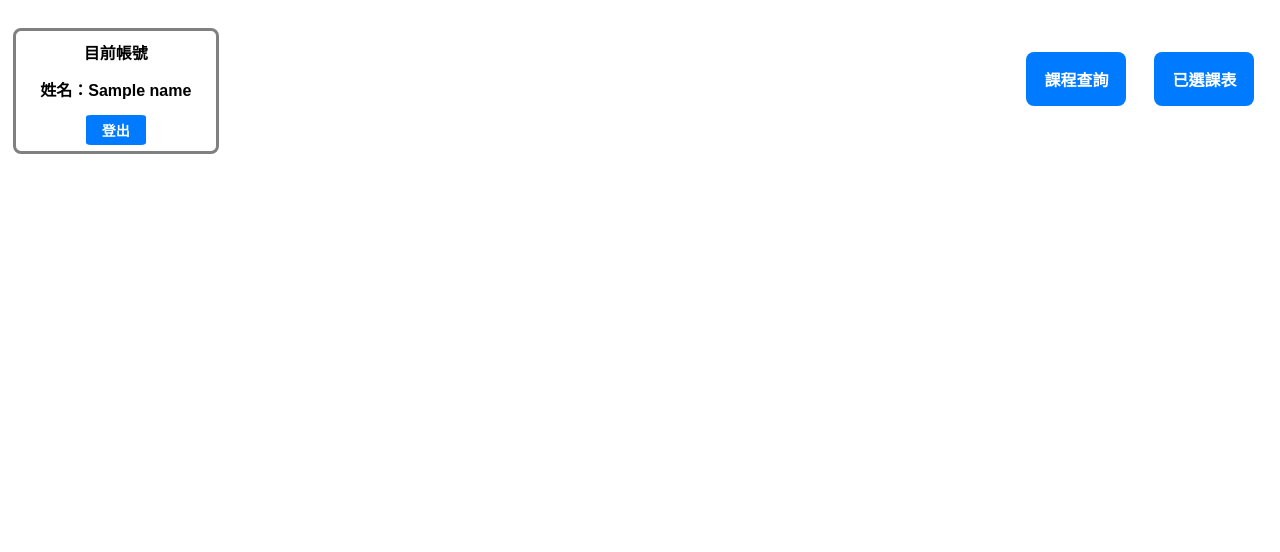
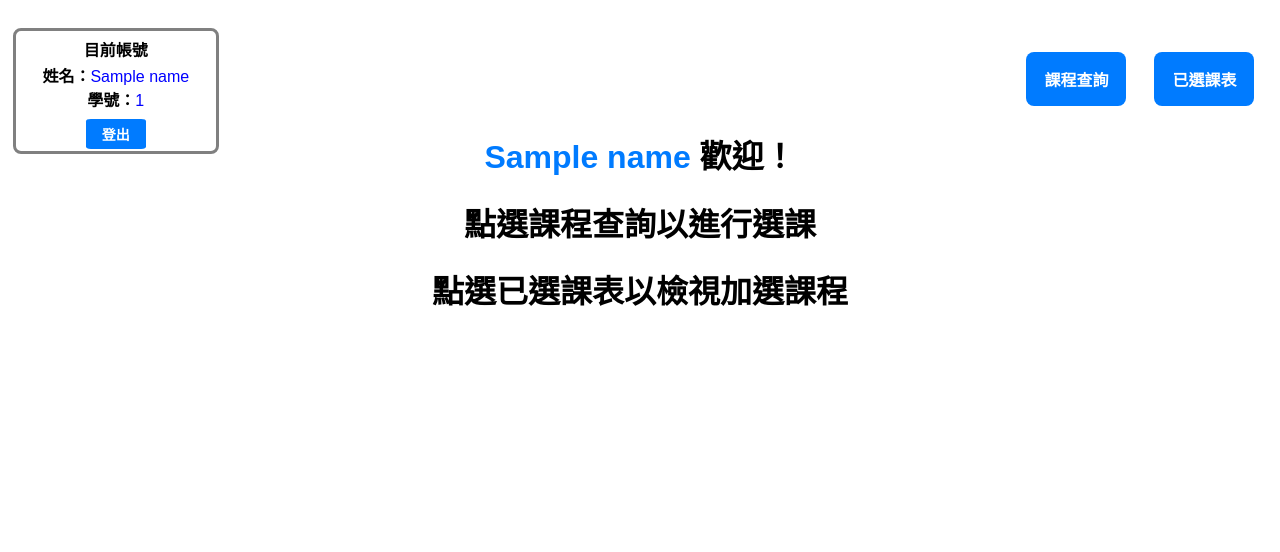
Before and after one commit to Fonzzznkk/D1149665, a Django app: template software/mysite/myapp/templates/myapp/homepage.html in a window 1280 px wide. Shown: the part 100-652 px from the top of the page. Run offline with Django 5.2, Linux system fonts and the light colour scheme; the template is opened without the code that fills it: most values are stand-ins (such as "Sample title", 1, 10 or a date in 2020); some libraries are stand-ins or nearby versions.

Commit message:
update home page

```diff
--- a/software/mysite/myapp/templates/myapp/homepage.html
+++ b/software/mysite/myapp/templates/myapp/homepage.html
@@ -59,17 +59,12 @@
             color: white;
             justify-content: center;
         }
-        /*頁中*/
-        .container {
-            display: flex;
-            margin-top: 10px;
-        }
         /*帳號資訊*/
         .account {
             position: absolute;
-            border: solid gray;
             top: 16%;
             left: 1%;
+            border: solid gray;
             border-collapse: collapse;
             border-radius: 8px;
             width: 200px;
@@ -77,23 +72,32 @@
             text-align: center;
         }
         .account p {
+            position: relative;
+            top: 3%;
             font-weight: bold;
-            line-height: 14px;
+            line-height: 0;
         }
-        .account .logout {
-            position: absolute;
-            top: 70%;
+        .account span {
+            color: blue;
+        }
+        /*登出*/
+        .logout {
+            position: relative;
+            top: 7%;
             left: 35%;
             color: white;
             font-size: 14px;
             font-weight: bold;
             background-color: #007bff;
             width: 50px;
+            padding: 5px;
             border-radius: 8%;
-            padding: 5px;
+            transition: 0.3s;
             cursor: pointer;
         }
-        /*按鈕*/
+        .logout:hover {
+            background-color: #0056b3;
+        }
         .button {
             position: absolute;
             top: 19%;
@@ -120,6 +124,14 @@
         .search {
             right: 12%;
         }
+        .hint {
+            position: relative;
+            top: 110px;
+            text-align: center;
+        }
+        .hint span {
+            color:#007bff;
+        }
         /*頁尾*/
         .footer {
             position: absolute;
@@ -137,13 +149,19 @@
         <h1> 主頁面 </h1>
     </div>
     <div class="account">
-        <p><b> 目前帳號 </b></p>
-        <b>姓名：<span id="username">{{ name }}</span></b>
+        <p> 目前帳號 </p>
+        <b>姓名：</b><span id="username">{{ name }}</span> <br>
+        <b>學號：</b><span id="uid">{{ uid }}</span>
         <div class="logout" onclick="window.location.href='/myapp/login/'"> 登出 </div>
     </div>
     <div class="function">
         <button class="button selected" id="curriculum-button" type="button"><b> 已選課表 </b></button>
         <button class="button search" id="coursesearch-button" type="button"><b> 課程查詢 </b></button>
+    </div>
+    <div class="hint">
+        <h1> <span id="username">{{ name }}</span> 歡迎！ </h1>
+        <h1> 點選課程查詢以進行選課 </h1>
+        <h1> 點選已選課表以檢視加選課程 </h1>
     </div>
     <div class="footer"> © 開發者：軟體工程開發實務第五組 </div>
     <script>
--- a/software/mysite/myapp/views.py
+++ b/software/mysite/myapp/views.py
@@ -55,7 +55,7 @@ def homepage(request):
     if not uid:
         return redirect('/myapp/login/')  # 未登入的用戶重定向到登入頁面
     if request.method == 'GET':
-        return render(request, 'myapp/homepage.html',{'name': name})
+        return render(request, 'myapp/homepage.html', {'name': name, 'uid': uid})
     elif request.method == 'POST':
         type = request.POST.get('type')
         print("Type received:", type)
```
